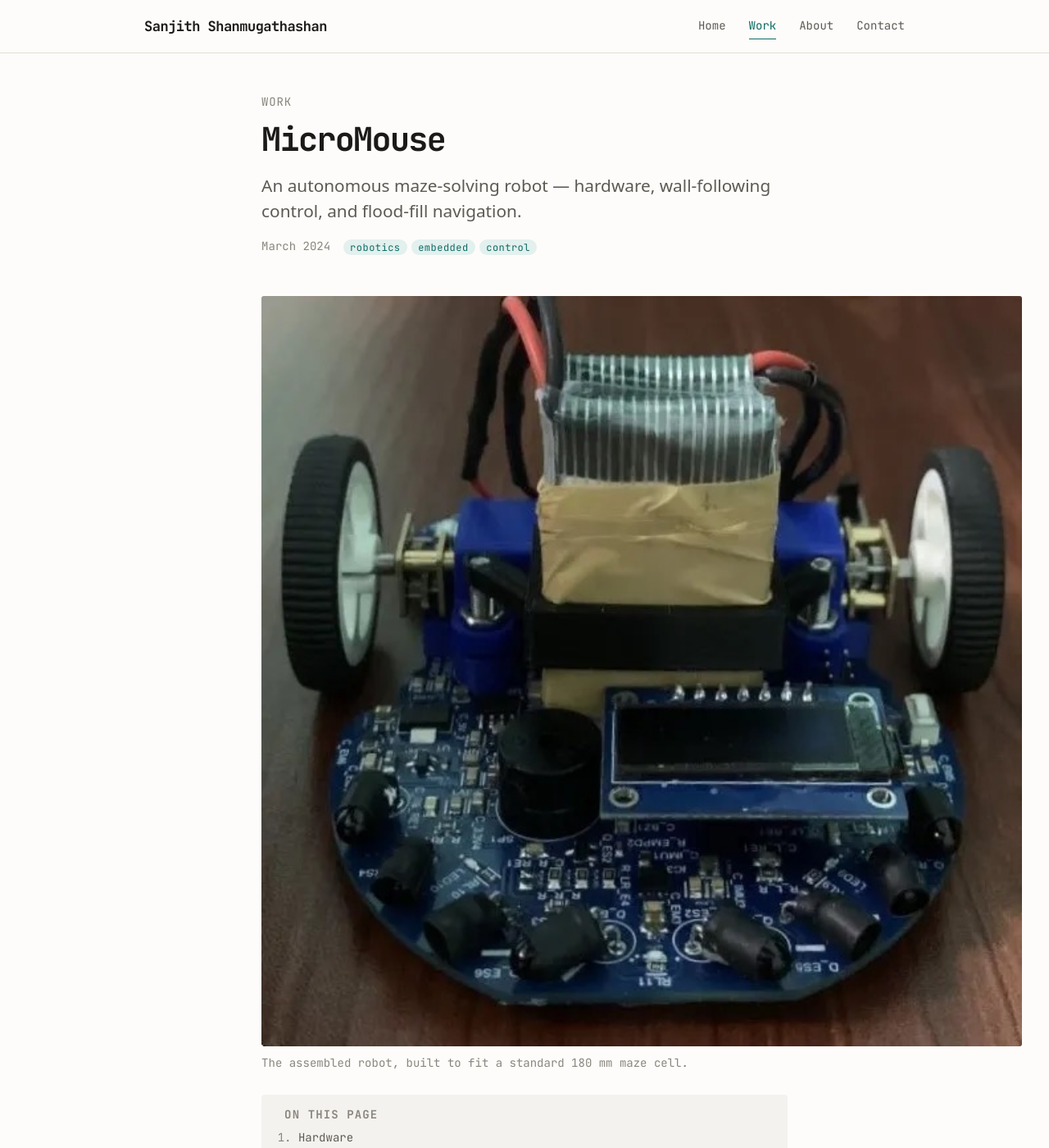
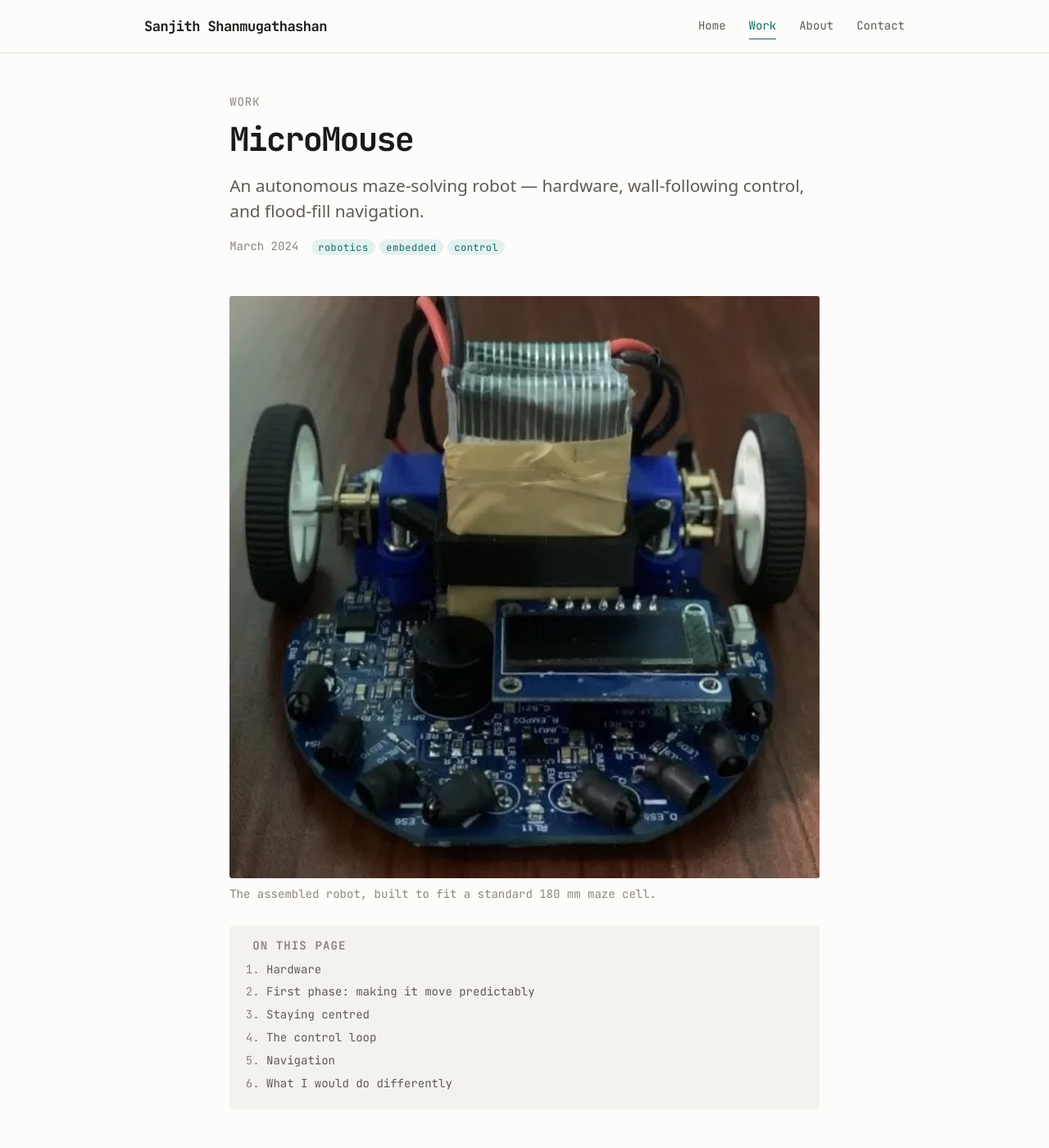
Before and after one commit to sanjith1999/sanjith1999.github.io, a Jekyll site: the page built from _projects/micromouse.md, in a window 1280 px wide and 1400 px high. Shown: the whole window at 82% size. Built offline with Jekyll 4.4.1, drawn with Linux system fonts in a browser that asks for light colours; some web fonts are replaced.

Commit message:
WIP001: Widen the prose column and size figures to 80%
Measure 66ch to 74ch — the old value was typographically safe but read
cramped at this size.

Figures now take 80% of the column and sit centred, via a --figure-width
token. The wide modifier no longer breaks out past the column; it fills
it, which is enough for covers now the column is wider. Below 40rem every
figure fills, since a phone has no width to give away.

Co-Authored-By: Claude Opus 5 <noreply@anthropic.com>

```diff
--- a/assets/css/main.css
+++ b/assets/css/main.css
@@ -35,7 +35,8 @@
   --heading: var(--mono);
   --ui:      var(--mono);
 
-  --measure: 66ch;      /* prose line length */
+  --measure: 74ch;      /* prose line length */
+  --figure-width: 80%;  /* figures, as a share of the column */
   --wide:    58rem;     /* full container */
   --gutter:  1.25rem;
 
@@ -274,15 +275,22 @@ h3 { font-size: var(--step-1); letter-spacing: -0.02em; }
 .page-nav a:hover { text-decoration: underline; }
 
 /* --- Figures -------------------------------------------------------------- */
-.figure { margin-block: var(--space-3); }
+.figure {
+  width: var(--figure-width);
+  margin-block: var(--space-3);
+  margin-inline: auto;          /* centred in the column */
+}
 .figure img { width: 100%; border-radius: 3px; background: var(--bg-sunk); }
 .figure figcaption {
   margin-top: 0.6rem; font-family: var(--ui); font-size: var(--step--1);
   color: var(--ink-faint); line-height: 1.5;
 }
-/* Break out of the prose measure, up to the container width. */
-@media (min-width: 60rem) {
-  .figure--wide { width: var(--wide); max-width: calc(100vw - (2 * var(--gutter))); }
+/* Fills the column instead — for covers and anything with fine detail. */
+.figure--wide { width: 100%; }
+
+/* Below tablet width there is no room to spare: let every figure fill. */
+@media (max-width: 40rem) {
+  .figure { width: 100%; }
 }
 
 /* --- Code ----------------------------------------------------------------- */
```
